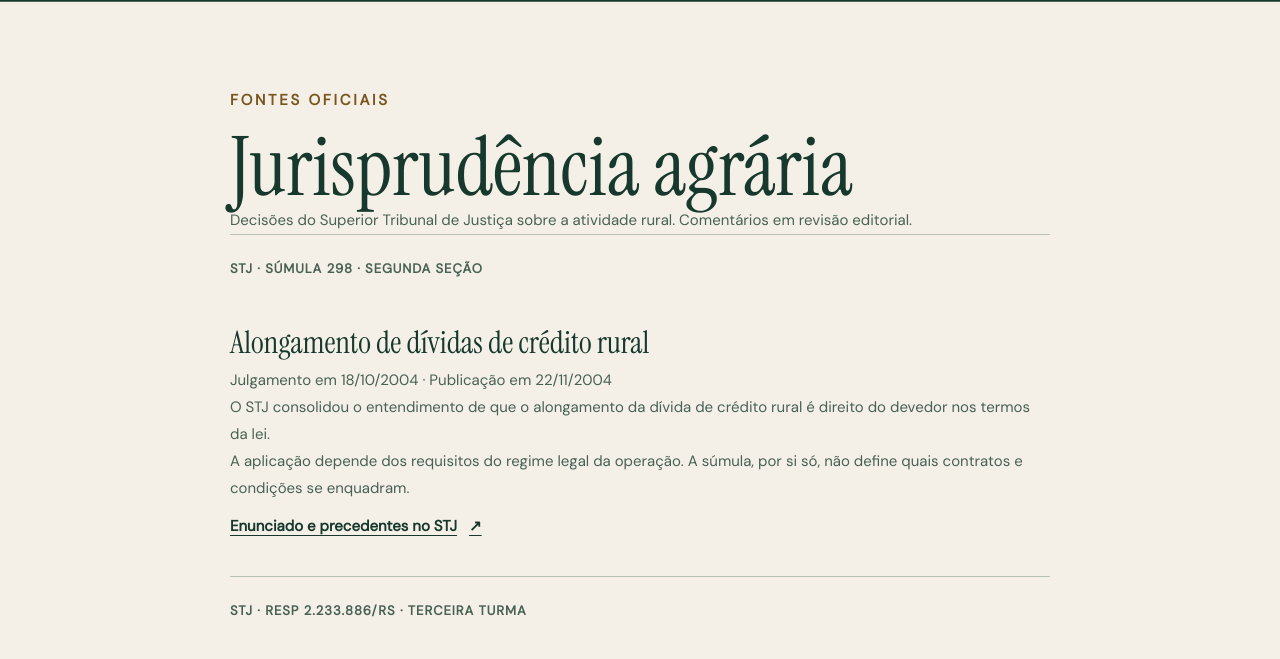
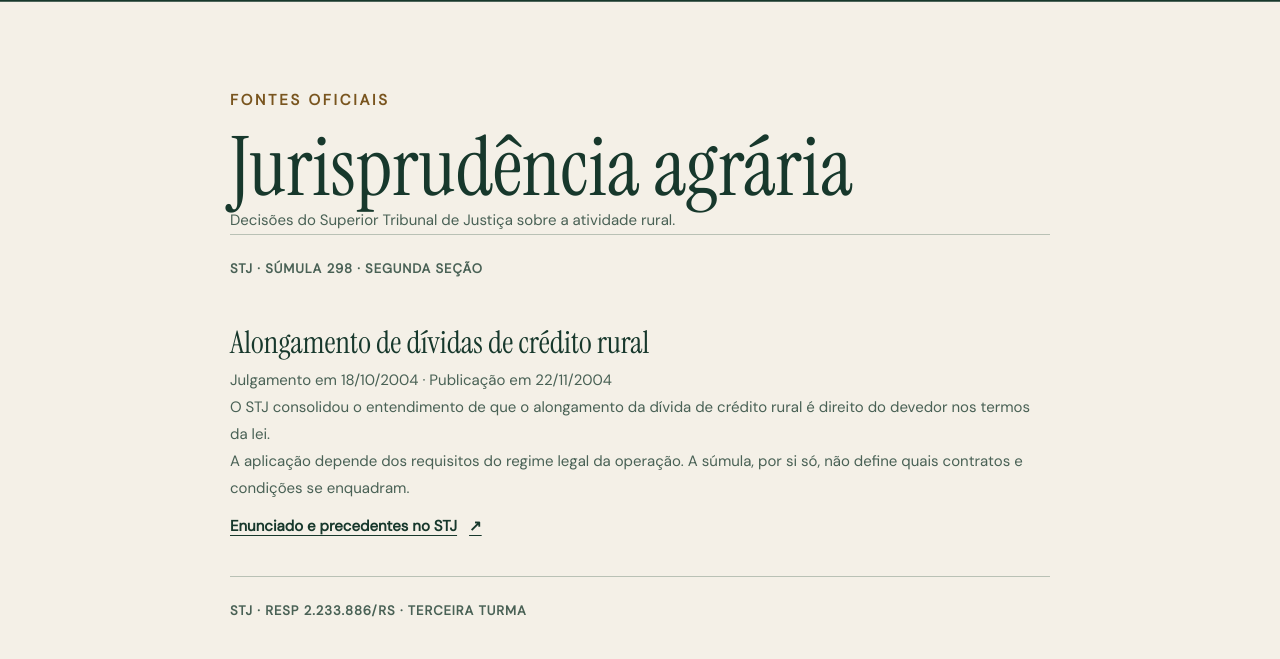
Before and after one commit to Giljacob67/site-jgg, an Astro site: page /jurisprudencia in a window 1280 px wide. Shown: the part 87-746 px from the top of the page. Built offline with nearby package versions, Linux system fonts and the light colour scheme; Astro itself is replaced by a stand-in of ours; a web font is replaced by a local one.

Commit message:
Finaliza a revisão editorial da Fase 1
Co-authored-by: OpenBot <335604065+openbotgit[bot]@users.noreply.github.com>

```diff
--- a/src/data/jurisprudencia.ts
+++ b/src/data/jurisprudencia.ts
@@ -33,6 +33,6 @@ export const cases = [
     decision: 'O STJ entendeu que a perda da propriedade do imóvel pelo arrendador, por decisão judicial, extinguiu o contrato de arrendamento no caso examinado.',
     context: 'O acórdão distingue a perda da propriedade das hipóteses de alienação ou imposição de ônus real tratadas no Estatuto da Terra.',
     source: 'Inteiro teor do acórdão no STJ',
-    url: 'https://scon.stj.jus.br/SCON/GetInteiroTeorDoAcordao?num_registro=202404701295',
+    url: 'https://processo.stj.jus.br/processo/julgamento/eletronico/documento/?documento_sequencial=358250941&documento_tipo=integra&publicacao_data=20260213&registro_numero=202404701295',
   },
 ];
--- a/src/pages/index.astro
+++ b/src/pages/index.astro
@@ -62,7 +62,7 @@ const tools = [
         <p>O projeto de conversão da MP 1.376/2026 trata de linhas de crédito para produtores afetados por eventos climáticos. As mudanças aprovadas incluem a ampliação do público que pode ser atendido.</p>
         <p><strong>Situação em 18/11/2026:</strong> enviado à sanção presidencial, segundo o Congresso Nacional.</p>
         <a class="agro-button" href={senate}>Entenda o que muda <span aria-hidden="true">↗</span></a>
-        <p class="agro-source">Fonte oficial: <a href={congress}>tramitação no Congresso Nacional</a>. Texto da prévia sujeito a revisão editorial.</p>
+        <p class="agro-source">Fonte oficial: <a href={congress}>tramitação no Congresso Nacional</a>.</p>
       </article>
       <div class="agro-alert-grid">
         <article class="agro-alert-card">
--- a/src/pages/jurisprudencia.astro
+++ b/src/pages/jurisprudencia.astro
@@ -13,7 +13,7 @@ import { cases } from '../data/jurisprudencia';
     <main class="legal-page shell">
       <p class="eyebrow">Fontes oficiais</p>
       <h1>Jurisprudência agrária</h1>
-      <p>Decisões do Superior Tribunal de Justiça sobre a atividade rural. Comentários em revisão editorial.</p>
+      <p>Decisões do Superior Tribunal de Justiça sobre a atividade rural.</p>
       {cases.map((item) => (
         <article class="agro-case" id={item.slug}>
           <p class="agro-meta">STJ · {item.identifier} · {item.panel}</p>
```
